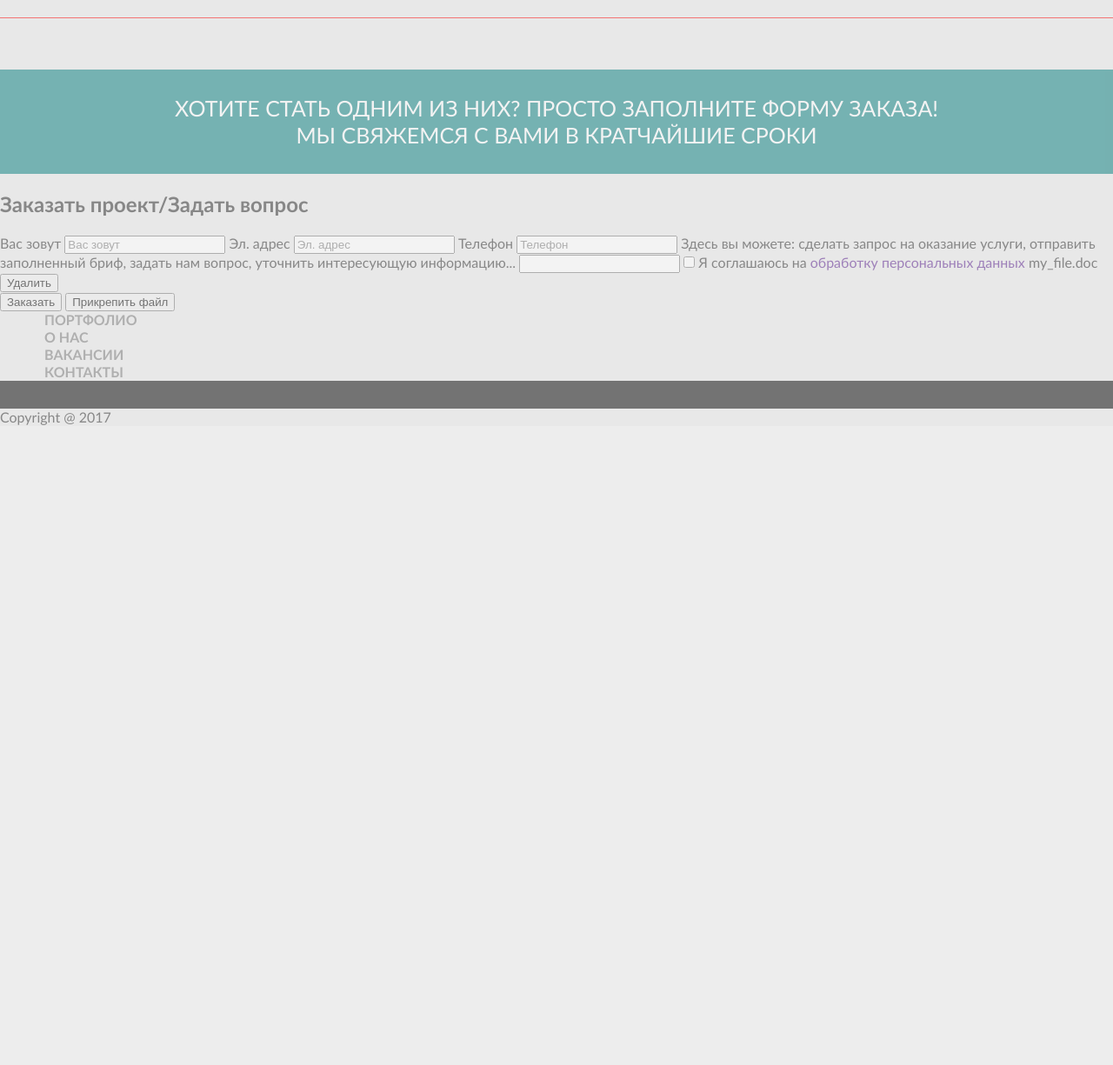
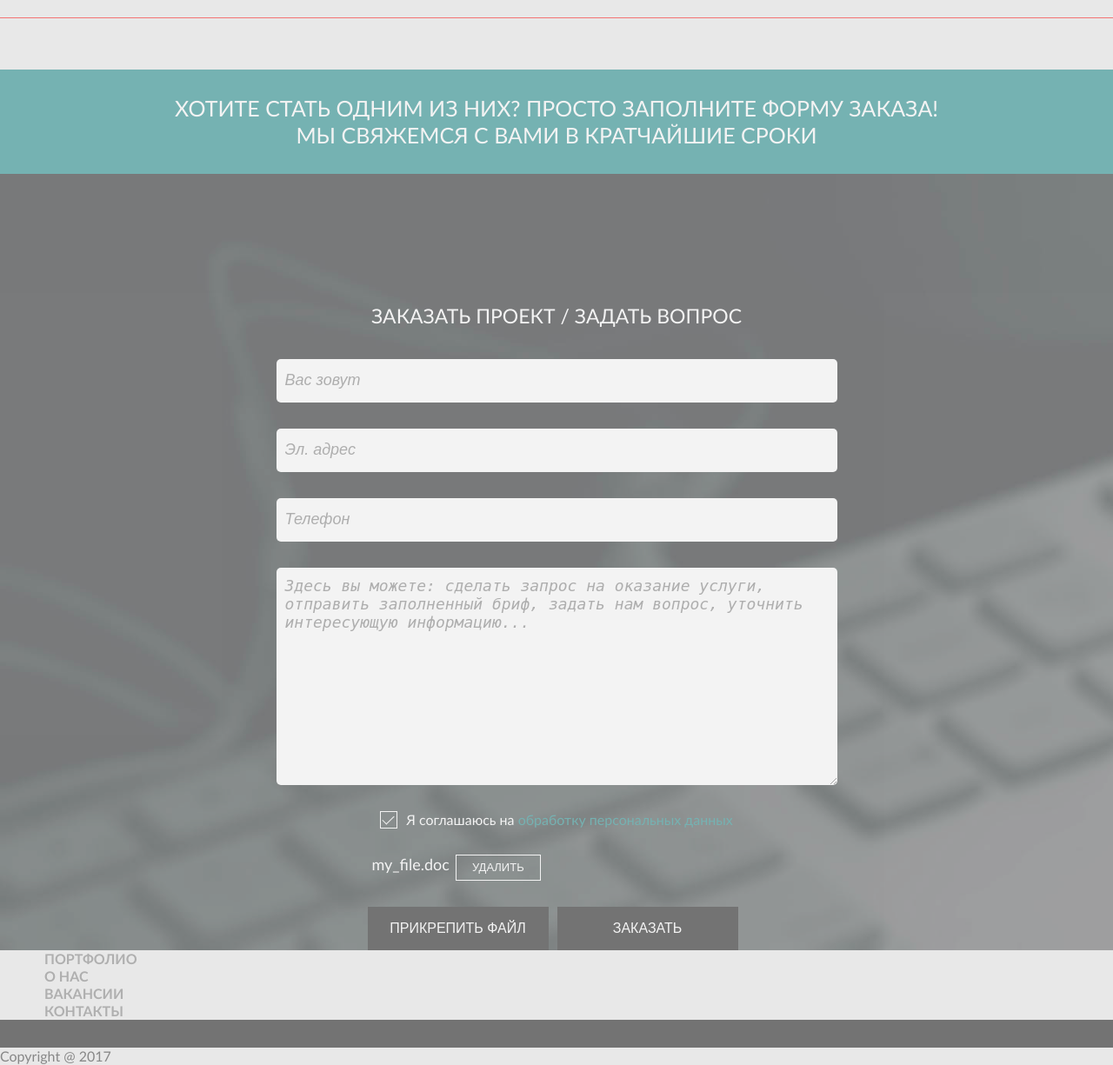
Before and after one commit to OlgaDuka/zalman-group, a PHP site: page / in a window 1280 px wide. Shown: the part 4490-5715 px from the top of the page at 87% size. Before the commit the page ends 4979 px from the top, so only its background shows below. Run offline with PHP 8.4, Linux system fonts and the light colour scheme.

Commit message:
Стилизация формы заказа

```diff
--- a/index.html
+++ b/index.html
@@ -200,25 +200,29 @@
         <p class="content__text">Хотите стать одним из них? Просто заполните форму заказа! Мы свяжемся с вами в кратчайшие сроки</p>
       </div>
 
-      <form class="order">
-        <h2 class="order__title">Заказать проект/Задать вопрос</h2>
+      <section class="order">
+        <h2 class="order__title">Заказать проект / Задать вопрос</h2>
+        <form class="order__form">
+          <input class="order__input" type="text" id="name" name="name" placeholder="Вас зовут" required>
           <label for="name" class="order__label">Вас зовут</label>
-        <input class="order__input" type="text" id="name" name="name" placeholder="Вас зовут" required>
+          <input class="order__input" type="email" id="email" name="email" placeholder="Эл. адрес" required>
           <label for="email" class="order__label">Эл. адрес</label>
-        <input class="order__input" type="email" id="email" name="email" placeholder="Эл. адрес" required>
+          <input class="order__input" type="text" id="phone" placeholder="Телефон" name="phone">
           <label for="phone" class="order__label">Телефон</label>
-        <input class="order__input" type="text" id="phone" placeholder="Телефон" name="phone">
-        <label for="message" class="order__label">Здесь вы можете: сделать запрос на оказание услуги, отправить заполненный бриф, задать нам вопрос, уточнить интересующую информацию...</label>
-        <input class="order__input" type="textarea" id="message" name="message">
-        <input class="order__checkbox" type="checkbox" id="consent" required>
-        <label for="consent">Я соглашаюсь на <a class="order__link" href="">обработку персональных данных</a></label>
+          <textarea class="order__textarea" id="message" name="message" placeholder="Здесь вы можете: сделать запрос на оказание услуги, отправить заполненный бриф, задать нам вопрос, уточнить интересующую информацию..."></textarea>
+          <label for="message" class="order__label"></label>
+          <input class="order__checkbox" type="checkbox" id="consent" required checked>
+          <label for="consent" class="order__text">Я соглашаюсь на <a class="order__link" href="">обработку персональных данных</a></label>
+          <div class="order__btn-container">
             <span class="order__filename">my_file.doc</span>
             <button class="order__delete-file">Удалить</button>
+          </div>
           <div class="order__btn-container">
-          <button class="order__submit">Заказать</button>
-          <button class="order__load-file">Прикрепить файл</button>
+            <button class="order__btn">Прикрепить файл</button>
+            <button class="order__btn">Заказать</button>
           </div>
         </form>
+      </section>
     </main>
 
     <footer class="footer">
--- a/sass/order.scss
+++ b/sass/order.scss
@@ -0,0 +1,148 @@
+.order {
+  padding-top: 130px;
+  width: 100%;
+  min-height: 700px;
+  background-image: url('../images/order-bg.jpg');
+  background-repeat: no-repeat;
+  background-size: cover;
+}
+
+.order__title {
+  margin-bottom: 35px;
+  text-align: center;
+  font-size: 23px;
+  color: $light-color;
+  font-weight: 400;
+  text-transform: uppercase;
+}
+
+.order__form {
+  max-width: 645px;
+  margin: 0 auto;
+  display: flex;
+  flex-direction: column;
+  position: relative;
+}
+
+.order__input,
+.order__textarea {
+  width: 100%;
+  height: 50px;
+  padding-left: 10px;
+  border: none;
+  border-radius: 5px;
+  margin-bottom: 30px;
+  font-style: italic;
+  font-size: 18px;
+}
+
+.order__textarea {
+  padding: 10px;
+  min-height: 250px;
+}
+
+.order__label {
+  font-style: italic;
+  font-size: 18px;
+  line-height: 20px;
+  color: transparent;
+  position: absolute;
+  right: 10px;
+  top: -30px;
+}
+
+.order__input:nth-of-type(1):focus + .order__label {
+  color: $light-color;
+  top: -30px;
+}
+
+.order__input:nth-of-type(2):focus + .order__label {
+  color: $light-color;
+  top: 55px;
+}
+
+.order__input:nth-of-type(3):focus + .order__label {
+  color: $light-color;
+  top: 135px;
+}
+
+.order__checkbox {
+  display: none;
+}
+
+.order__text {
+  align-self: center;
+  padding-left: 30px;
+  color: $light-color;
+  position: relative;
+}
+
+.order__checkbox + .order__text::before {
+    display: block;
+    content: "";
+    position: absolute;
+    left: 0;
+    width: 18px;
+    height: 18px;
+    border: 1px solid $light-color;
+    cursor: pointer;
+}
+
+.order__checkbox:checked + .order__text::after {
+  display: block;
+  content: "";
+  position: absolute;
+  width: 6px;
+  height: 12px;
+  border-bottom: 1px solid $light-color;
+  border-right: 1px solid $light-color;
+  transform: rotate(45deg);
+  left: 6px;
+  top: 2px;
+  cursor: pointer;
+}
+
+.order__link {
+  color: $teal-color;
+
+  &:active {
+    color: $tealgray-color;
+  }
+}
+
+.order__btn-container {
+  margin-top: 30px;
+  min-width: 445px;
+  align-self: center;
+  display: flex;
+  align-items: flex-start;
+}
+
+.order__filename {
+  color: $light-color;
+  font-size: 18px;
+  margin-left: 10px;
+  margin-right: 7px;
+}
+
+.order__delete-file {
+  min-width: 98px;
+  min-height: 30px;
+  font-size: 13px;
+  color: $light-color;
+  text-transform: uppercase;
+  border: 1px solid $light-color;
+  background-color: transparent;
+}
+
+.order__btn {
+  margin-left: 5px;
+  margin-right: 5px;
+  width: 208px;
+  height: 50px;
+  background-color: #000000;
+  font-size: 16px;
+  text-transform: uppercase;
+  color: $light-color;
+  border: transparent;
+}
```
Also changed, not shown: css/style.css (+141 -0 lines), css/style.min.css, images/order-bg.jpg (added). Lines whose indentation alone changed are shown as unchanged.
